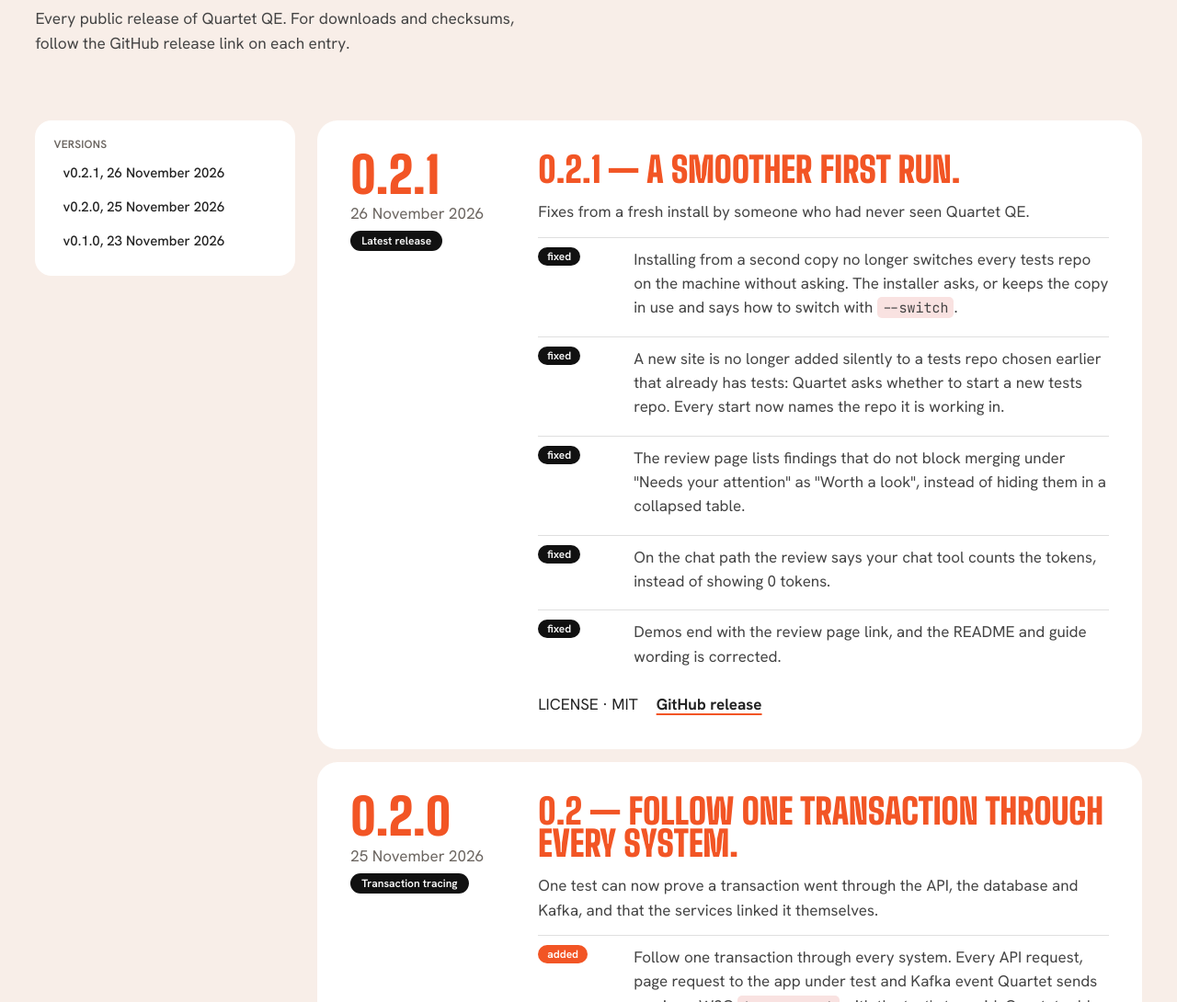
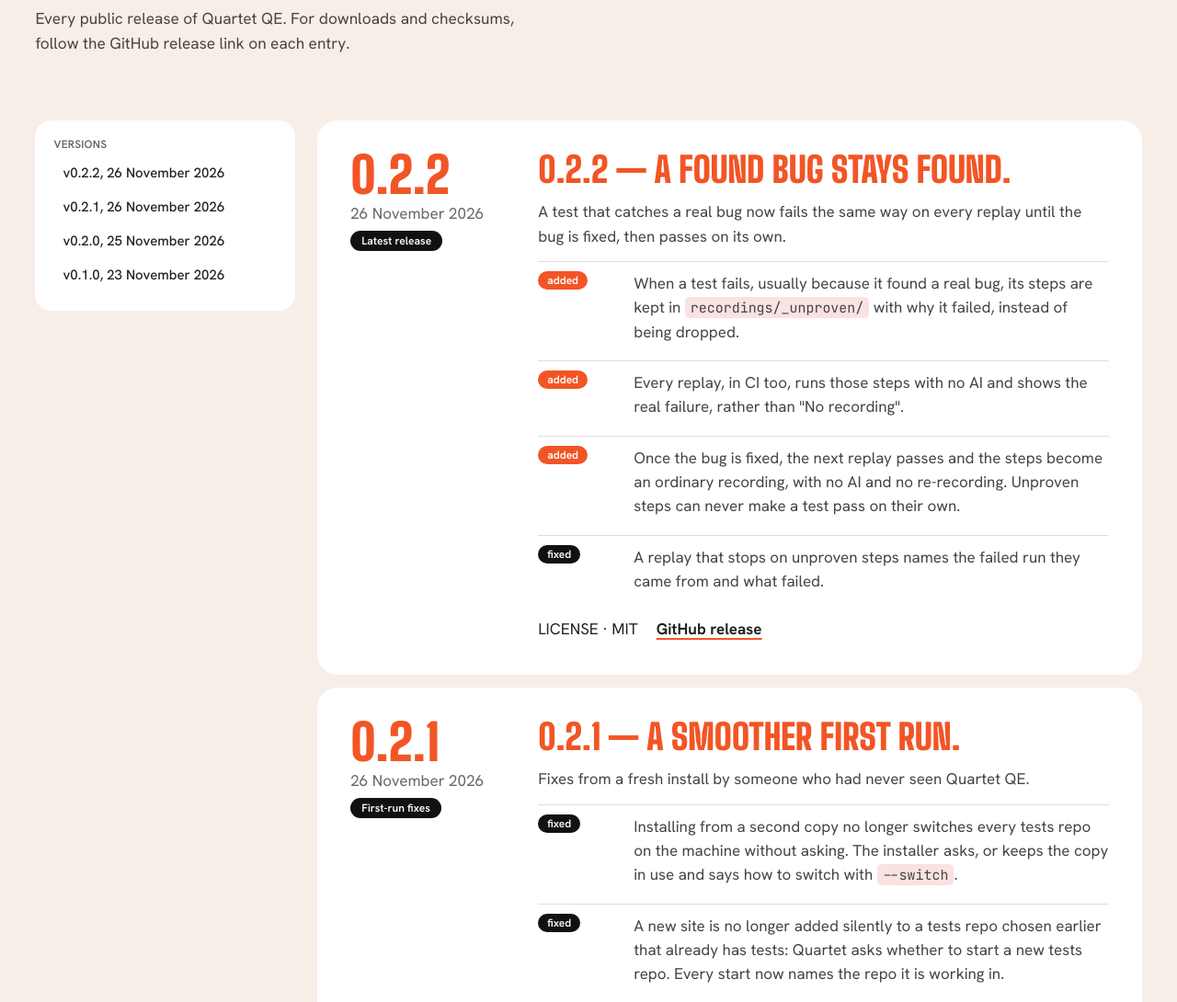
Before and after one commit to goughliam1813/callahan-website, a plain HTML site: page quartet-changelog.html in a window 1280 px wide. Shown: the part 360-1450 px from the top of the page at 92% size. Drawn offline with Linux system fonts and the light colour scheme.

Commit message:
Quartet QE v0.2.2: changelog entry and version badges

```diff
--- a/quartet-changelog.html
+++ b/quartet-changelog.html
@@ -38,16 +38,38 @@
 <div class="wrap doc-grid changelog">
   <nav class="toc" aria-label="On this page"><h2>Versions</h2>
       <ul>
+        <li><a href="#v0-2-2">v0.2.2, 26 November 2026</a></li>
         <li><a href="#v0-2-1">v0.2.1, 26 November 2026</a></li>
         <li><a href="#v0-2-0">v0.2.0, 25 November 2026</a></li>
         <li><a href="#v0-1-0">v0.1.0, 23 November 2026</a></li>
       </ul></nav>
   <article class="doc">
+      <article class="release" id="v0-2-2">
+        <div class="release-meta">
+          <span class="v">0.2.2</span>
+          <span class="date">26 November 2026</span>
+          <span class="tag">Latest release</span>
+        </div>
+        <div class="release-body">
+          <h2>0.2.2 — a found bug stays found.</h2>
+          <p>A test that catches a real bug now fails the same way on every replay until the bug is fixed, then passes on its own.</p>
+          <ul class="change-list">
+            <li><span class="kind added">added</span><div>When a test fails, usually because it found a real bug, its steps are kept in <code>recordings/_unproven/</code> with why it failed, instead of being dropped.</div></li>
+            <li><span class="kind added">added</span><div>Every replay, in CI too, runs those steps with no AI and shows the real failure, rather than "No recording".</div></li>
+            <li><span class="kind added">added</span><div>Once the bug is fixed, the next replay passes and the steps become an ordinary recording, with no AI and no re-recording. Unproven steps can never make a test pass on their own.</div></li>
+            <li><span class="kind fixed">fixed</span><div>A replay that stops on unproven steps names the failed run they came from and what failed.</div></li>
+          </ul>
+          <div class="release-footer">
+            <span>LICENSE · MIT</span><a href="https://github.com/Callahan-ci/quartet-qe/releases/tag/v0.2.2">GitHub release </a>
+          </div>
+        </div>
+      </article>
+
       <article class="release" id="v0-2-1">
         <div class="release-meta">
           <span class="v">0.2.1</span>
           <span class="date">26 November 2026</span>
-          <span class="tag">Latest release</span>
+          <span class="tag">First-run fixes</span>
         </div>
         <div class="release-body">
           <h2>0.2.1 — a smoother first run.</h2>
```
Also changed, not shown: index.html (+1 -1 lines), quartet-docs.html (+1 -1 lines), quartet.html (+1 -1 lines).
